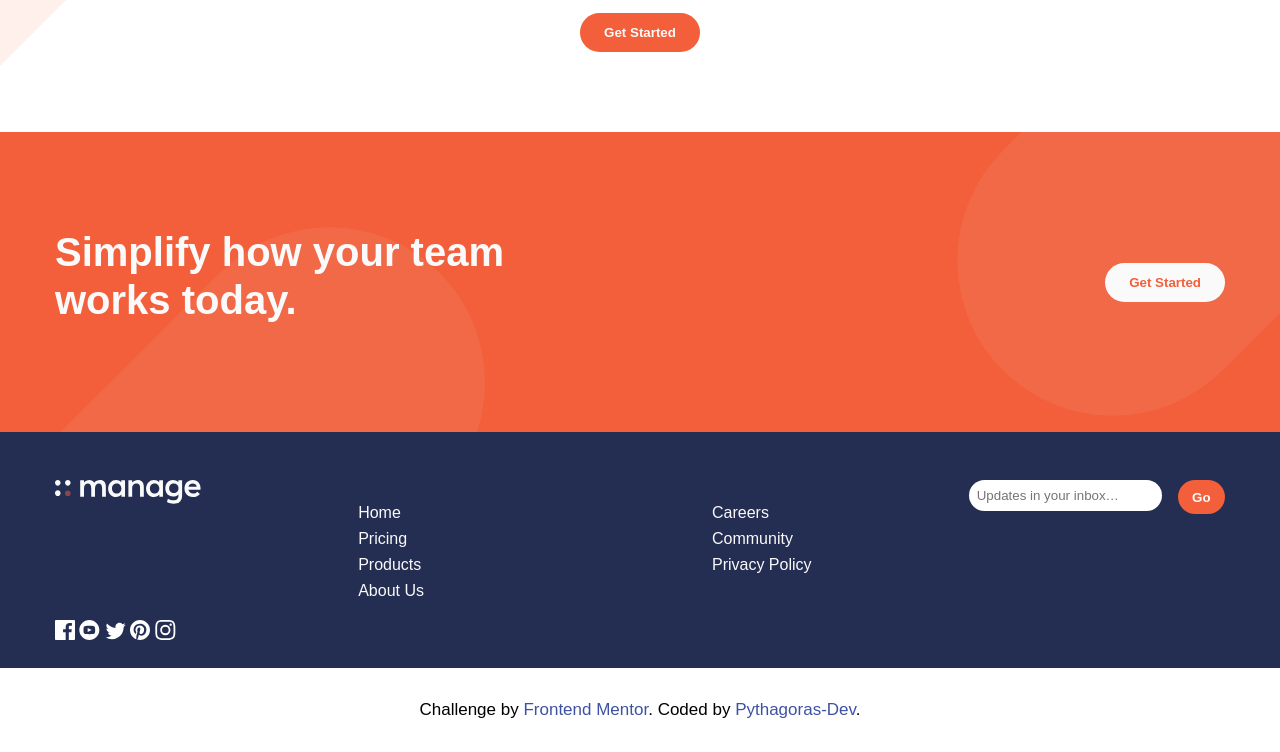
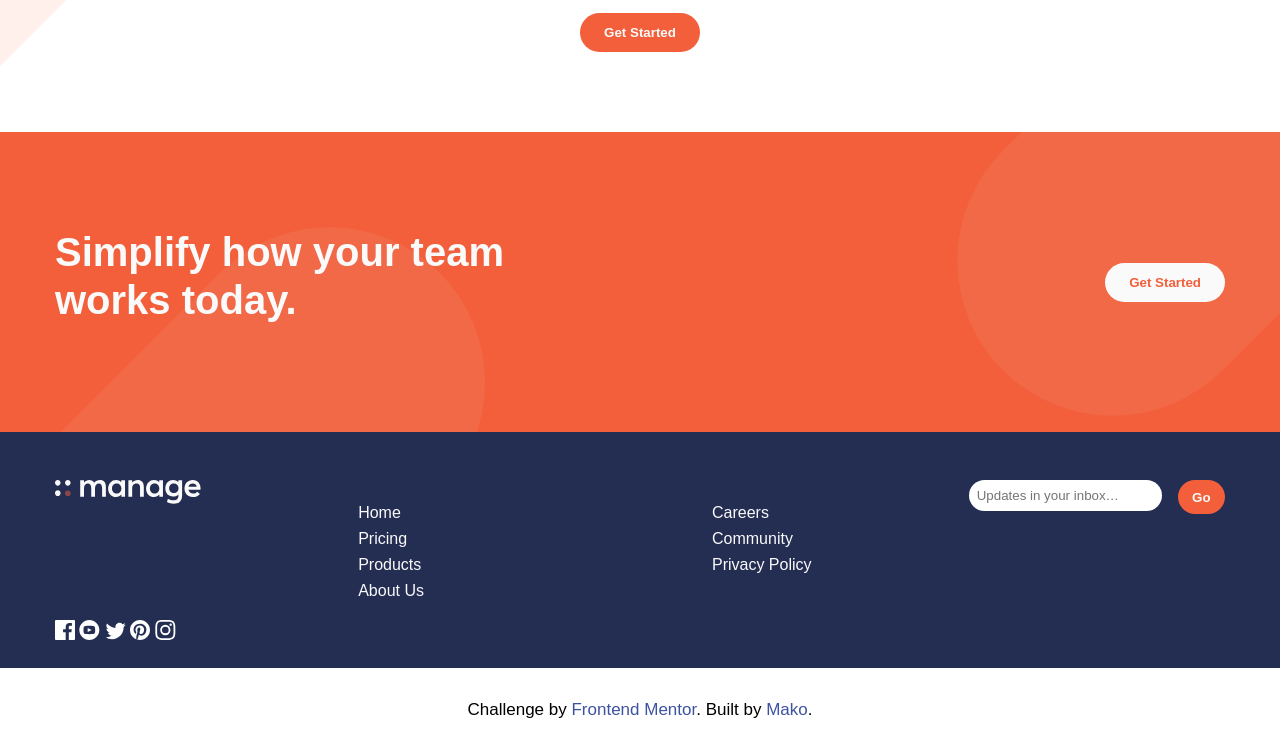
Before and after one commit to mako-commits/manage-landing-page, a plain HTML site: page index.html in a window 1280 px wide. Shown: the part 1576-2328 px from the top of the page. Drawn offline with nearby package versions, Linux system fonts and the light colour scheme; a web font is replaced by a local one.

Commit message:
fix: Update index.html
changed attribution reference

```diff
--- a/index.html
+++ b/index.html
@@ -268,7 +268,7 @@
 
   <div class="attribution">
     Challenge by <a href="https://www.frontendmentor.io?ref=challenge" target="_blank">Frontend Mentor</a>.
-    Coded by <a href="https://github.com/pythagoras-dev" target="_blank">Pythagoras-Dev</a>.
+    Built by <a href="https://mako.vercel.app/" target="_blank">Mako</a>.
   </div>
 
   <script src="https://unpkg.com/swiper/swiper-bundle.min.js"></script>
```
